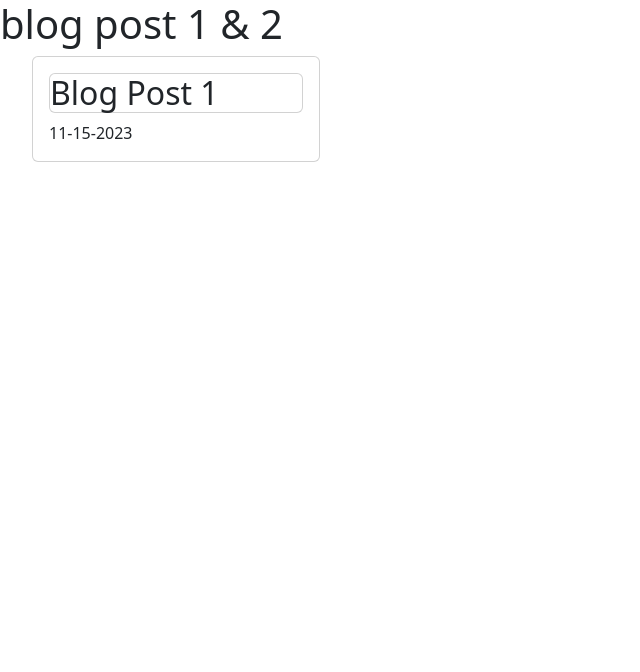
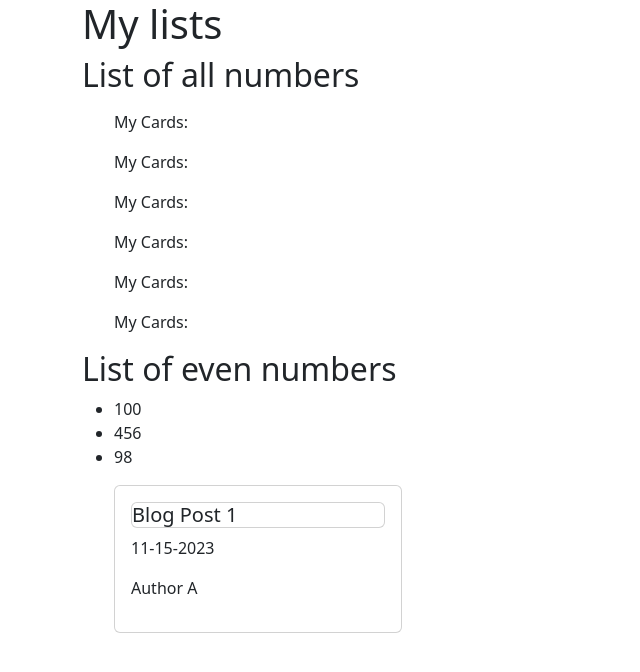
Before and after one commit to shaay98/2025practiceweek, a plain HTML site: page index.html in a window 1280 px wide. Shown: the whole page, without its empty margins (0-640 px from the left). Drawn offline with nearby package versions, Linux system fonts and the light colour scheme.

Commit message:
practice

```diff
--- a/index.html
+++ b/index.html
@@ -3,18 +3,25 @@
   <head>
     <meta charset="UTF-8" />
     <meta name="viewport" content="width=device-width, initial-scale=1.0" />
-    <link href="https://cdn.jsdelivr.net/npm/bootstrap@5.3.3/dist/css/bootstrap.min.css" rel="stylesheet" integrity="sha384-QWTKZyjpPEjISv5WaRU9OFeRpok6YctnYmDr5pNlyT2bRjXh0JMhjY6hW+ALEwIH" crossorigin="anonymous">
-    <h1>blog post 1 & 2 </h1>
+    <link
+      href="https://cdn.jsdelivr.net/npm/bootstrap@5.3.3/dist/css/bootstrap.min.css"
+      rel="stylesheet"
+      integrity="sha384-QWTKZyjpPEjISv5WaRU9OFeRpok6YctnYmDr5pNlyT2bRjXh0JMhjY6hW+ALEwIH"
+      crossorigin="anonymous"
+    />
   </head>
-
-  <body>
-    <ul id="numbers">
-      <li>
-        100 , 456, 98, 45, 43, 73
-      </li>
-    </ul>
-
+<h1>My lists</h1>
+  <body class="container">
+    <h2>List of all numbers</h2>
+    <ul id="allNumbers"></ul>
+    <h2>List of even numbers</h2>
+    <ul id="evenNumbers"></ul>
+    <ul id="bootstrap"></ul>
     <script src="script.js"></script>
-    <script src="https://cdn.jsdelivr.net/npm/bootstrap@5.3.3/dist/js/bootstrap.bundle.min.js" integrity="sha384-YvpcrYf0tY3lHB60NNkmXc5s9fDVZLESaAA55NDzOxhy9GkcIdslK1eN7N6jIeHz" crossorigin="anonymous"></script>
+    <script
+      src="https://cdn.jsdelivr.net/npm/bootstrap@5.3.3/dist/js/bootstrap.bundle.min.js"
+      integrity="sha384-YvpcrYf0tY3lHB60NNkmXc5s9fDVZLESaAA55NDzOxhy9GkcIdslK1eN7N6jIeHz"
+      crossorigin="anonymous"
+    ></script>
   </body>
 </html>
--- a/script.js
+++ b/script.js
@@ -1,14 +1,17 @@
 "use strict";
 
-let numbers = document.getElementById("numbers");
+let numbers = [100, 456, 98, 45, 43, 73]
 
-console.log(numbers);
+let firstUL = document.getElementById("allNumbers")
+
+let secondUL = document.getElementById("evenNumbers")
 
 for (let i = 0; i < numbers.length; i++) {
-  const element = numbers[i];
-  if (element % 2 == 0) {
-    console.log(element);
-  }
+  firstUL.innerHTML += `<p class="mt-3"> My Cards: </p>`;
+}
+for (let i = 0; i < numbers.length; i++) {
+ if (numbers[i] % 2 === 0)
+secondUL.innerHTML += `<li>${numbers[i]}</li>`
 }
 
 let posts = {
@@ -19,13 +22,14 @@ let posts = {
 };
 
 let myBoostrapCards = `
-<li class="card" style="width: 18rem;"
+<div class="card" style="width: 18rem;"
 <img src="https://placeholder.co/100x100" class="card-img-top" alt="placeholder img">
 <div class="card-body">
-<h2 class="card title">${posts.title}</h2>
+<h5 class="card title">${posts.title}</h5>
 <p class="card-text">${posts.date}</p>
+<p class="card-tet">${posts.author}</p>
 </div>
-</li>
+</div>
 `;
 
-numbers.innerHTML = myBoostrapCards;
+bootstrap.innerHTML = (myBoostrapCards)
```
